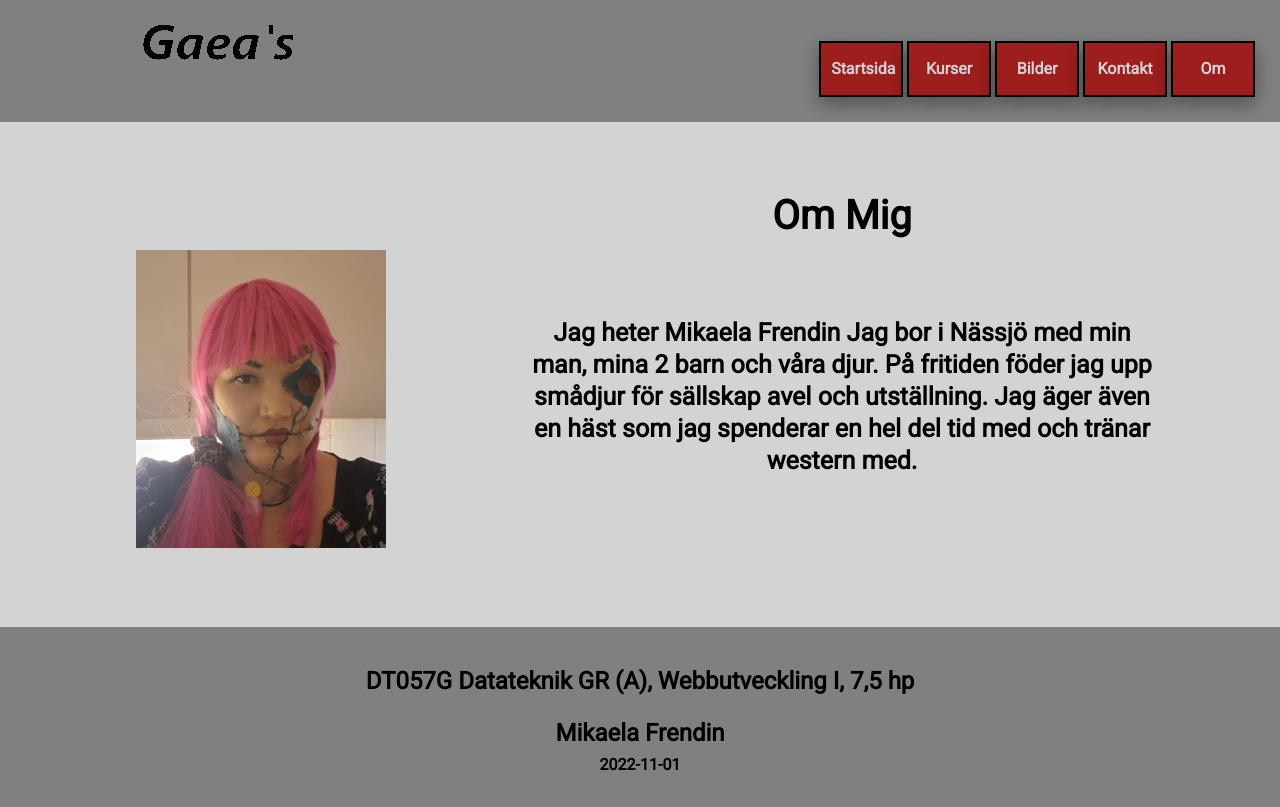
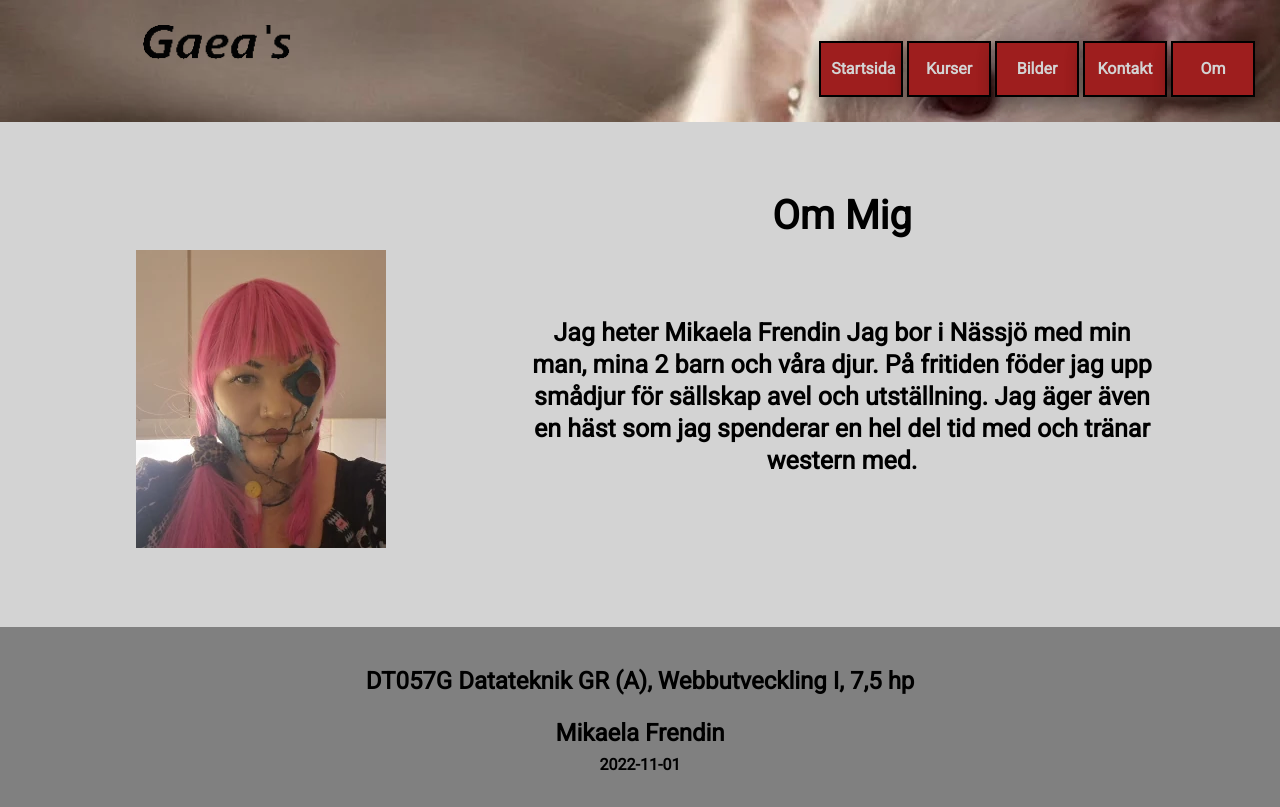
Before and after one commit to Va1kyria/va1kyria.github.io, a plain HTML site: page Webbutveckling/moment_3/moment3.2/about.html in a window 1280 px wide. Drawn offline with Linux system fonts and the light colour scheme.

Commit message:
done igen

```diff
--- a/Webbutveckling/moment_3/moment3.2/about.html
+++ b/Webbutveckling/moment_3/moment3.2/about.html
@@ -13,7 +13,7 @@
     </head>
     <body>
         <header>
-            <div class="grid">
+            <div class="grid" id="gridom">
 
                 <img id="logo" src="logo.webp" alt="logo gaeas">
 
--- a/Webbutveckling/moment_3/moment3.2/index.css
+++ b/Webbutveckling/moment_3/moment3.2/index.css
@@ -18,6 +18,13 @@ body {
     grid-template-columns: auto;
     grid-template-areas:
     "logo nav";
+}
+#gridom {
+    background-image: url("banner.webp");
+
+}
+#gridom #logo {
+    width: 150px;
 }
 #logo {
     margin-left: 30%;
```
Also changed, not shown: Webbutveckling/moment_3/moment3.2/banner.webp (added).
